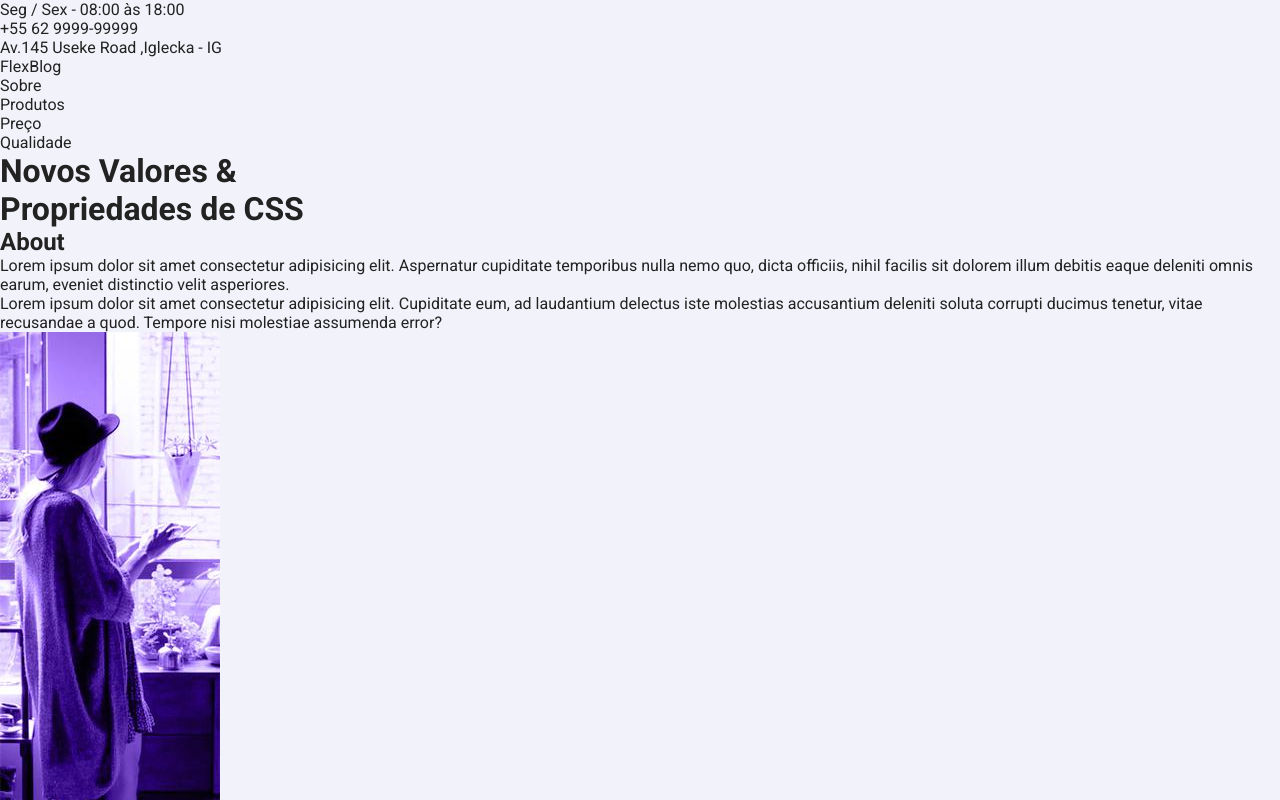
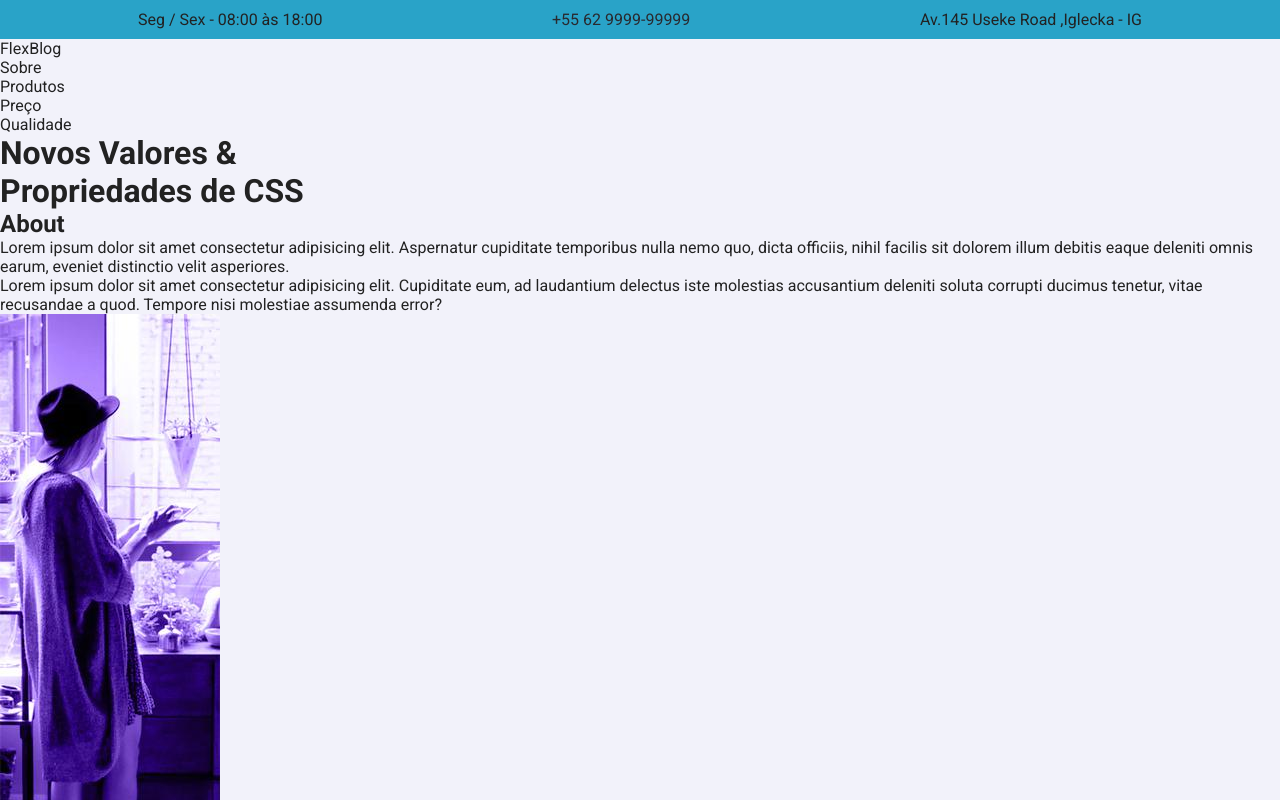
Before and after one commit to Jeffersoncharlles/flexblog, a React (Vite) app: page / in a window 1280 px wide. Shown: the top 800 px of the page. Built offline with nearby package versions, Linux system fonts and the light colour scheme.

Commit message:
chore: superinfo

```diff
--- a/src/components/Header/index.tsx
+++ b/src/components/Header/index.tsx
@@ -5,7 +5,7 @@ export const Header = () => {
     return (
         <>
             <div className={styles.superInfoBg}>
-                <div className={styles.superInfo}>
+                <div>
                     <p>Seg / Sex - 08:00 às 18:00</p>
                     <a href='tel:+5562999999999'>+55 62 9999-99999</a>
                     <p>Av.145 Useke Road ,Iglecka - IG</p>
--- a/src/components/Header/styles.module.scss
+++ b/src/components/Header/styles.module.scss
@@ -0,0 +1,22 @@
+.superInfoBg {
+    background: var(--cyan-700);
+    color: var(--gray-800);
+
+    div {
+        max-width: 1024px;
+        margin: 0 auto;
+        display: flex;
+        justify-content: space-between; //alinha cada um na ponta
+        flex-wrap: wrap; //quebrar para proxima quando nao couber
+        padding-top: 10px;
+
+        a {
+            color: var(--gray-800);
+        }
+
+        p,
+        a {
+            margin: 0 10px 10px 10px; //para nao ficar grudado
+        }
+    }
+}
--- a/src/styles/global.scss
+++ b/src/styles/global.scss
@@ -21,7 +21,8 @@
     --black: #222222;
     --white: #ffff;
 
-    --cyan-500: #61dafb;
+    --cyan-500: #61ddff;
+    --cyan-700: #29a3c8;
     --yellow-500: #eba417;
 
     --magneto-100: #fc5185;
@@ -52,4 +53,5 @@ button {
 
 body {
     background: var(--background);
+    -webkit-font-smoothing: antialiased; //detalhes de font webkit
 }
```
